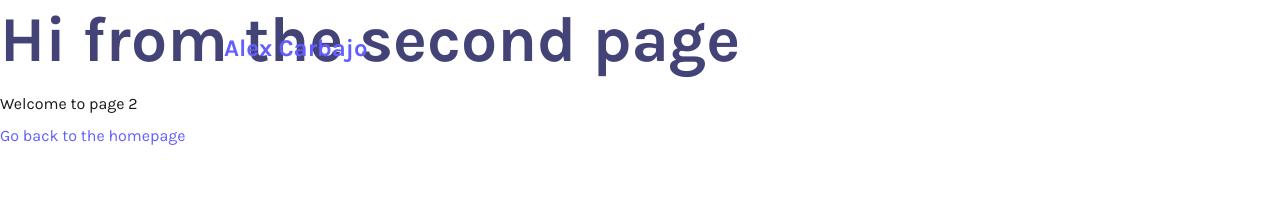
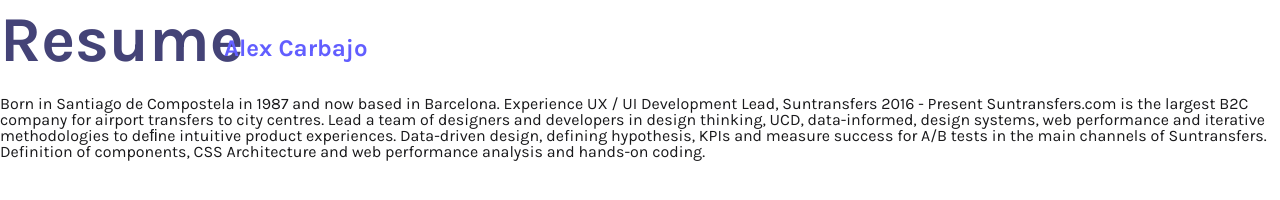
Before and after one commit to alexcarbajo/alexcarbajo, a Gatsby site: page /page-2 in a window 1280 px wide. Built offline with nearby package versions, Linux system fonts and the light colour scheme; Gatsby itself is replaced by a stand-in of ours.

Commit message:
Title for Homepage

```diff
--- a/src/components/seo.js
+++ b/src/components/seo.js
@@ -16,7 +16,7 @@ function SEO({ description, lang, meta, keywords, title }) {
               lang,
             }}
             title={title}
-            titleTemplate={`${data.site.siteMetadata.title} | ${data.site.siteMetadata.description} | %s`}
+            titleTemplate={`%s`}
             meta={[
               {
                 name: `description`,
--- a/src/pages/index.js
+++ b/src/pages/index.js
@@ -6,7 +6,7 @@ import SEO from '../components/seo'
 
 const IndexPage = () => (
   <Layout>
-    <SEO title="Alex Carbajo - Product Designer" keywords={[`product`, `design`, `ux`]}/>
+    <SEO title="Alex Carbajo | Product Designer" keywords={[`product`, `design`, `ux`]}/>
     <Hero />
 
     {/* <a href="mailto:alexcarbajo@gmail.com">Mail</a>
--- a/src/pages/page-2.js
+++ b/src/pages/page-2.js
@@ -7,9 +7,15 @@ import SEO from '../components/seo'
 const SecondPage = () => (
   <Layout>
     <SEO title="Page two" />
-    <h1>Hi from the second page</h1>
-    <p>Welcome to page 2</p>
-    <Link to="/">Go back to the homepage</Link>
+    <h1>Resume</h1>
+
+    Born in Santiago de Compostela in 1987 and now based in Barcelona.
+    Experience
+    UX / UI Development Lead, Suntransfers  2016 - Present
+    Suntransfers.com is the largest B2C company for airport transfers to city centres.
+    Lead a team of designers and developers in design thinking, UCD, data-informed, design systems, web performance and iterative methodologies to deﬁne intuitive product experiences.
+    Data-driven design, defining hypothesis, KPIs and measure success for A/B tests in the main channels of Suntransfers.
+    Definition of components, CSS Architecture and web performance analysis and hands-on coding.
   </Layout>
 )
 
```
